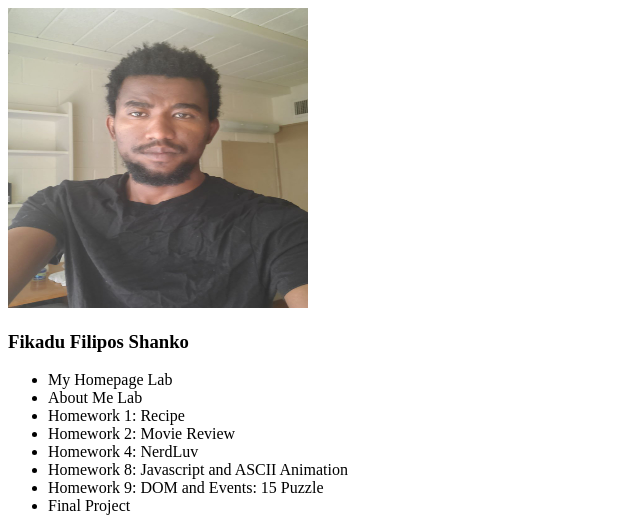
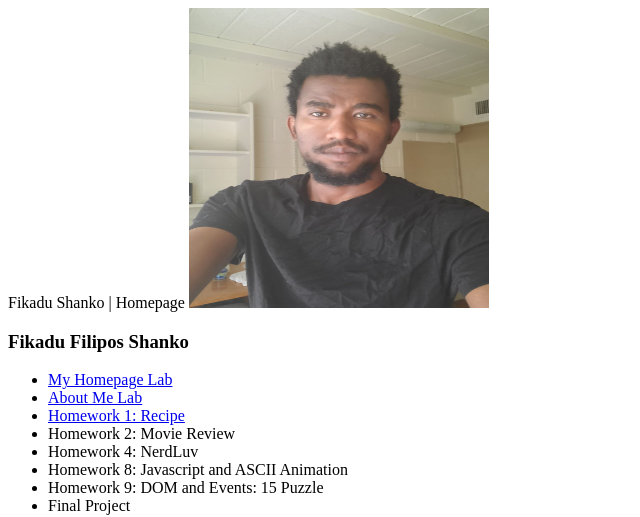
Before and after one commit to fikaduastu/fikaduastu.github.io, a plain HTML site: page index.html in a window 1280 px wide. Shown: the top 517 px of the page, without its empty margins (0-640 px from the left). Drawn offline with Linux system fonts and the light colour scheme.

Commit message:
Update index.html

```diff
--- a/index.html
+++ b/index.html
@@ -1,7 +1,7 @@
 <!DOCTYPE html>
 <html>
     <head>
-        <meta charset="utf-8" />
+        <meta charset="utf-8"
         <title>
             Fikadu Shanko | Homepage
         </title>
@@ -13,13 +13,19 @@
         </h3>
         <ul>
             <li>
-                My Homepage Lab
+                <a href="#">
+                    My Homepage Lab
+                </a>
             </li>
             <li>
-                About Me Lab
+                <a href="#">
+                    About Me Lab
+                </a>
             </li>
             <li>
-                Homework 1: Recipe
+                <a href="#">
+                    Homework 1: Recipe
+                </a>
             </li>
             <li>
                 Homework 2: Movie Review
```
